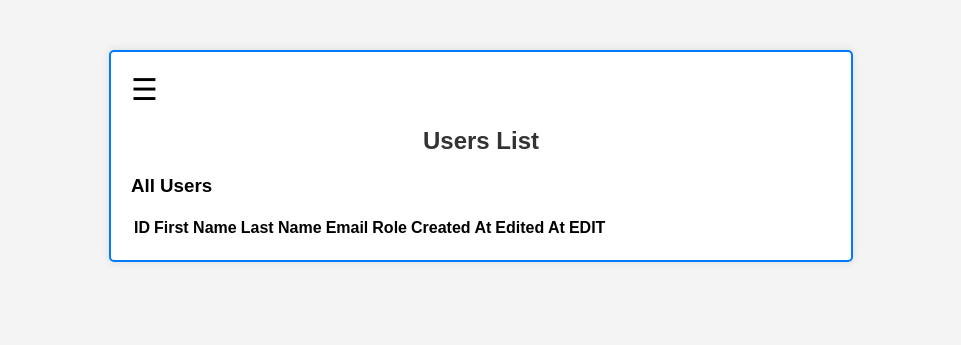
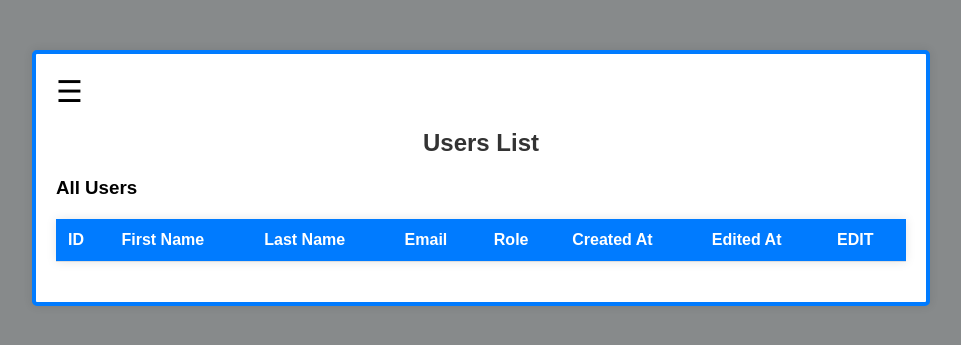
Before and after one commit to vinceangeles17/Loginformphp, a PHP site: page /users.php in a window 1280 px wide. Shown: the top 345 px of the page, without its empty margins (159-1120 px from the left). Run offline with PHP 8.4, Linux system fonts and the light colour scheme; the visitor is signed in with stand-in values (Sample User, id 1); data that the repository does not hold is empty.

Commit message:
Add files via upload
changed css design and added alert and confirmation

```diff
--- a/mysqlphpmyadmincode.txt
+++ b/mysqlphpmyadmincode.txt
@@ -26,8 +26,6 @@ CREATE TABLE products (
 
 );
 
-
-
 CREATE TABLE orders (
     id INT AUTO_INCREMENT PRIMARY KEY,
     product_id INT NOT NULL,
--- a/orders.php
+++ b/orders.php
@@ -34,7 +34,7 @@ if ($result->num_rows === 0) {
         <a href="products.php">Products</a>
         <a href="orders.php">Orders</a>
     </div>
-    <div class="container">
+    <div class="container medium-container">
     <span style="font-size:30px;cursor:pointer" onclick="openNav()">&#9776;</span>
         <h2>Your Orders</h2>
         <table>
--- a/styles.css
+++ b/styles.css
@@ -1,6 +1,6 @@
 body {
     font-family: Arial, sans-serif;
-    background-color: #f4f4f4;
+    background-color: #878a8b ;
     margin: 0;
     padding: 0;
 }
@@ -12,19 +12,26 @@ body {
     background: white;
     border-radius: 5px;
     box-shadow: 0 0 10px rgba(0, 0, 0, 0.1);
-    border: 2px solid  #007bff;
+    border: 4px solid  #007bff;
 }
-
-.large-container {
-    width: 700px;
+.medium-container{
+    width: 500px;
     margin: 50px auto;
     padding: 20px;
     background: white;
     border-radius: 5px;
     box-shadow: 0 0 10px rgba(0, 0, 0, 0.1);
-    border: 2px solid  #007bff;
+    border: 4px solid  #007bff;
 }
-
+.large-container {
+    width: 850px;
+    margin: 50px auto;
+    padding: 20px;
+    background: white;
+    border-radius: 5px;
+    box-shadow: 0 0 10px rgba(0, 0, 0, 0.1);
+    border: 4px solid  #007bff;
+}
 
 h2 {
     text-align: center;
@@ -88,23 +95,24 @@ a:hover {
     z-index: 1;
     top: 0;
     left: 0;
-    background-color: #111;
+    background-color: #003f7f;
     overflow-x: hidden;
     transition: 0.5s;
     padding-top: 60px;
+    font-weight: bold;
 }
 
 .sidenav a {
-    padding: 8px 8px 8px 32px;
+    padding: 8px 8px 8px 0px;
     text-decoration: none;
     font-size: 25px;
-    color: #818181;
+    color: #ffffff;
     display: block;
     transition: 0.3s;
 }
 
 .sidenav a:hover {
-    color: #f1f1f1;
+    color: #4d0c0c;
 }
 
 .sidenav .closebtn {
@@ -119,3 +127,40 @@ a:hover {
     transition: margin-left .5s;
     padding: 16px;
 }
+
+table {
+    width: 100%;
+    border-collapse: collapse;
+    margin: 20px 0;
+    box-shadow: 0 0 10px rgba(0, 0, 0, 0.1);
+}
+
+th, td {
+    padding: 12px;
+    text-align: left;
+    border-bottom: 1px solid #ddd;
+}
+
+th {
+    background-color: #007bff;
+    color: white;
+    font-weight: bold;
+}
+
+tr:hover {
+    background-color: #f1f1f1;
+}
+
+tr:nth-child(even) {
+    background-color: #f9f9f9;
+}
+
+tr:nth-child(odd) {
+    background-color: #ffffff;
+}
+
+caption {
+    font-size: 1.5em;
+    margin: 10px;
+    color: #333;
+}
--- a/users.php
+++ b/users.php
@@ -26,6 +26,15 @@ if ($_SERVER['REQUEST_METHOD'] == 'POST' && isset($_POST['update'])) {
 
     $stmt = $conn->prepare("UPDATE users1 SET firstname = ?, lastname = ?, email = ? ,role= ? WHERE id = ?");
     $stmt->bind_param("ssssi", $firstname, $lastname, $email, $role, $id);
+    $stmt->execute();
+    header("Location: users.php");
+    exit();
+}
+
+if (isset($_GET['delete_id'])) {
+    $delete_id = $_GET['delete_id'];
+    $stmt = $conn->prepare("DELETE FROM users WHERE id = ?");
+    $stmt->bind_param("i", $delete_id);
     $stmt->execute();
     header("Location: users.php");
     exit();
@@ -95,6 +104,7 @@ $result = $conn->query($query);
                 <td><?php echo htmlspecialchars($row['edited_at']); ?></td>
                 <td>
                     <a href="users.php?edit_id=<?php echo $row['id']; ?>">Edit</a>
+                    <a href="users.php?delete_id=<?php echo $row['id']; ?>" onclick="return confirm('Are you sure you want to remove this User?');">Delete</a>
                 </td>
             </tr>
             <?php endwhile; ?>
--- a/welcome.php
+++ b/welcome.php
@@ -46,8 +46,7 @@ $user = $result->fetch_assoc();
 </head>
 <body>
     <div class="container">
-        <h2>Welcome, <?php echo htmlspecialchars($user['firstname'] . ' ' . $user['lastname']); ?>!</h2>
-        <p>Your email: <?php echo htmlspecialchars($user['email']); ?></p>
+        <h2>Welcome, <?php echo htmlspecialchars(($user['role']) . ' ' . $user['firstname'] . ' ' . $user['lastname']); ?>!</h2>
         <form method="POST" action="">
         <?php if ($user['role'] === 'Admin'): ?>
                 <input type="submit" name="users" value="Users">
```
Also changed, not shown: products.php (+2 -5 lines), register.php (+8 -2 lines).
